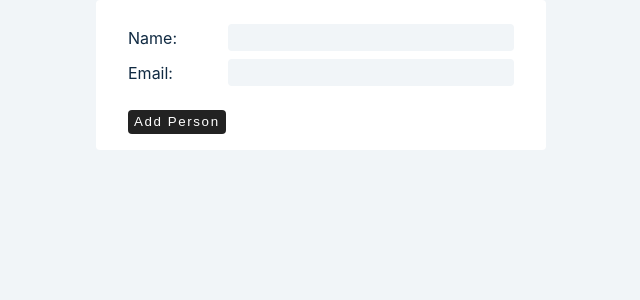
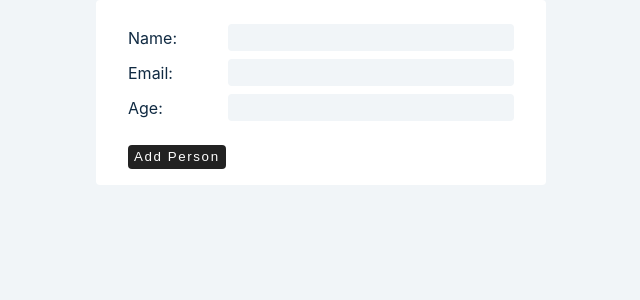
Before and after one commit to pol-dev-shinroo/react-advanced, a React (Create React App) app: page / in a window 1280 px wide. Shown: the top 300 px of the page, without its empty margins (319-959 px from the left). Built offline with nearby package versions, Linux system fonts and the light colour scheme.

Commit message:
dynamic object properties

```diff
--- a/src/examples/form-basics/1-controlled-inputs.jsx
+++ b/src/examples/form-basics/1-controlled-inputs.jsx
@@ -1,42 +1,42 @@
 import React, { useState, useEffect } from "react";
 import List from "./components/List";
 
+// dynmaic object properties
 const ControlledInputs = () => {
     const [firstName, setFirstName] = useState("");
     const [email, setEmail] = useState("");
+    const [age, setAge] = useState("");
+    const [person, setPerson] = useState({ firstName: "", email: "", age: "" });
     const [people, setPeople] = useState([]);
+
+    const handleChange = (e) => {
+        const name = e.target.name;
+        const value = e.target.value;
+        console.log(name, value);
+        setPerson({ ...person, [name]: value });
+        console.log(person);
+    };
     const handleSubmit = (e) => {
         e.preventDefault();
-        if (firstName && email) {
-            const person = {
+        if (person.firstName && person.email && person.age) {
+            const newPerson = {
+                ...person,
                 id: new Date().getTime().toString(),
-                firstName,
-                email,
             };
-            setPeople((prev) => {
-                return [...people, person];
-            });
-            setFirstName("");
-            setEmail("");
+            setPeople([...people, newPerson]);
         }
     };
-
-    useEffect(() => {
-        console.log(people);
-    }, [people]);
     return (
         <article>
-            <form className="form" onSubmit={handleSubmit}>
+            <form className="form">
                 <div className="form-control">
                     <label htmlFor="firstName">Name: </label>
                     <input
                         type="text"
                         id="firstName"
                         name="firstName"
-                        value={firstName}
-                        onChange={(e) => {
-                            setFirstName(e.target.value);
-                        }}
+                        value={person.firstName}
+                        onChange={handleChange}
                     />
                 </div>
                 <div className="form-control">
@@ -45,13 +45,23 @@ const ControlledInputs = () => {
                         type="text"
                         id="email"
                         name="email"
-                        value={email}
-                        onChange={(e) => {
-                            setEmail(e.target.value);
-                        }}
+                        value={person.email}
+                        onChange={handleChange}
                     />
                 </div>
-                <button type="submit"> add person</button>
+                <div className="form-control">
+                    <label htmlFor="email">Age: </label>
+                    <input
+                        type="text"
+                        id="age"
+                        name="age"
+                        value={person.age}
+                        onChange={handleChange}
+                    />
+                </div>
+                <button type="submit" onClick={handleSubmit}>
+                    add person
+                </button>
                 <List people={people} />
             </form>
         </article>
--- a/src/examples/form-basics/components/List.jsx
+++ b/src/examples/form-basics/components/List.jsx
@@ -4,10 +4,11 @@ const List = ({ people }) => {
     return (
         <div>
             {people.map((item) => {
-                const { firstName, email, id } = item;
+                const { firstName, email, age, id } = item;
                 return (
                     <div key={id} className="item">
                         <h4>{firstName}</h4>
+                        <p>{age}</p>
                         <p>{email}</p>
                     </div>
                 );
```
